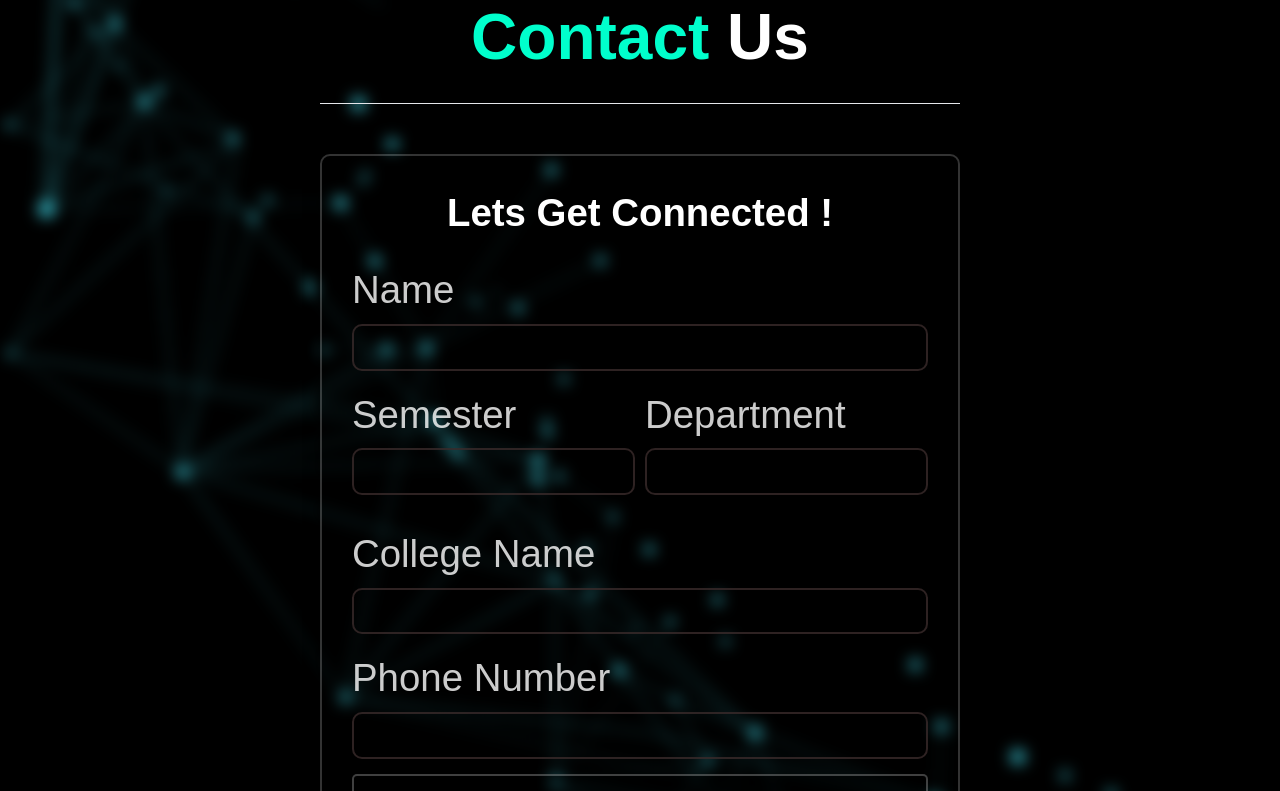
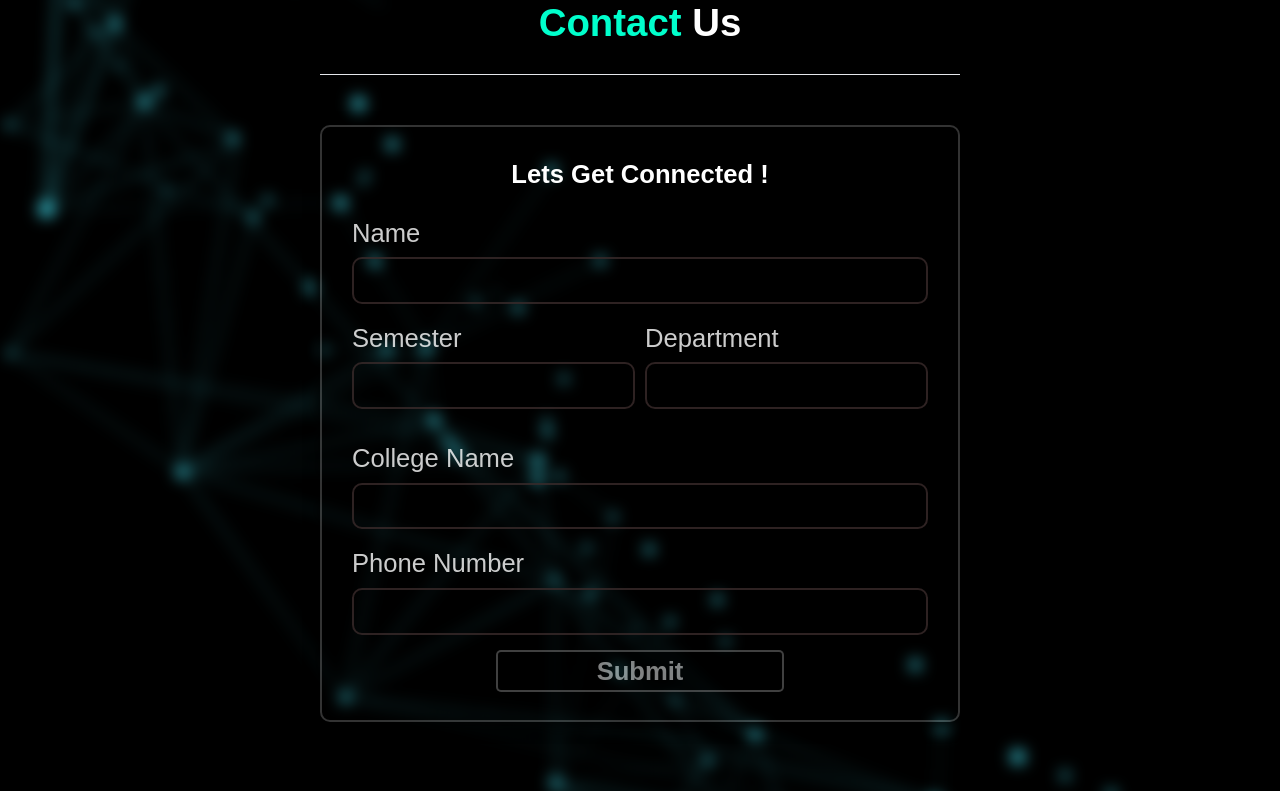
Before and after one commit to locus-ioe/locus-website-2025, a React (Vite) app in the folder Locus-2025-web/: page /locus-website-2025/contact-us in a window 1280 px wide. Shown: the part 420-1211 px from the top of the page. Built offline with nearby package versions, Linux system fonts and the light colour scheme.

Commit message:
merged feat/about

```diff
--- a/Locus-2025-web/src/components/ContactForm.css
+++ b/Locus-2025-web/src/components/ContactForm.css
@@ -7,7 +7,7 @@
     color: #fff;
     padding: 40px 20px;
     font-family: Arial, sans-serif;
-    max-width: 1200px;
+    max-width: 1400px;
     /* overflow: hidden; */
     /* text-wrap: nowrap; */
   }
@@ -23,7 +23,7 @@
   .contact-title {
 
 
-    font-size: 5vw;
+    font-size: 3vw;
     font-weight: bold;
     margin-bottom: 30px;
     color: #fff;
@@ -47,7 +47,7 @@
     border: 2px solid rgba(255, 255, 255, 0.2); /* Subtle border */
     border-radius: 10px;
     /* width: 1148px; */
-    max-width: 80vw;
+    /* max-width: 90vw; */
     margin: 0 auto;
     /* padding: 28px 130px; */
     padding: 28px 30px;
@@ -56,7 +56,7 @@
   }
 
   .form-heading {
-    font-size: 3vw;
+    font-size: 2vw;
     font-weight: bold;
     margin-bottom: 20px;
     color: #fff;
@@ -76,7 +76,7 @@
   }
 
   .form-label {
-    font-size: 3vw;
+    font-size: 2vw;
     color: rgba(255, 255, 255, 0.8);
     margin-bottom: 5px;
     display: block;
@@ -102,13 +102,15 @@
   }
 
   .submit-button {
-    display: inline-block;
-    /* width: 50%; */
+    display: flex;
+    justify-content: center;
+    margin: auto;
+    width: 50%;
     padding: 0px 35px;
     background: #000;
     opacity:0.5;
     color: #fff;
-    font-size: 4vw;
+    font-size: 2vw;
     font-weight: bold;
     border: 2px solid rgba(255, 255, 255, 0.5);
     border-radius: 5px;
--- a/Locus-2025-web/vite.config.js
+++ b/Locus-2025-web/vite.config.js
@@ -3,5 +3,5 @@ import react from '@vitejs/plugin-react';
 
 export default defineConfig({
   plugins: [react()],
-  base: '/',
+  base: '/locus-website-2025',
 })
```
